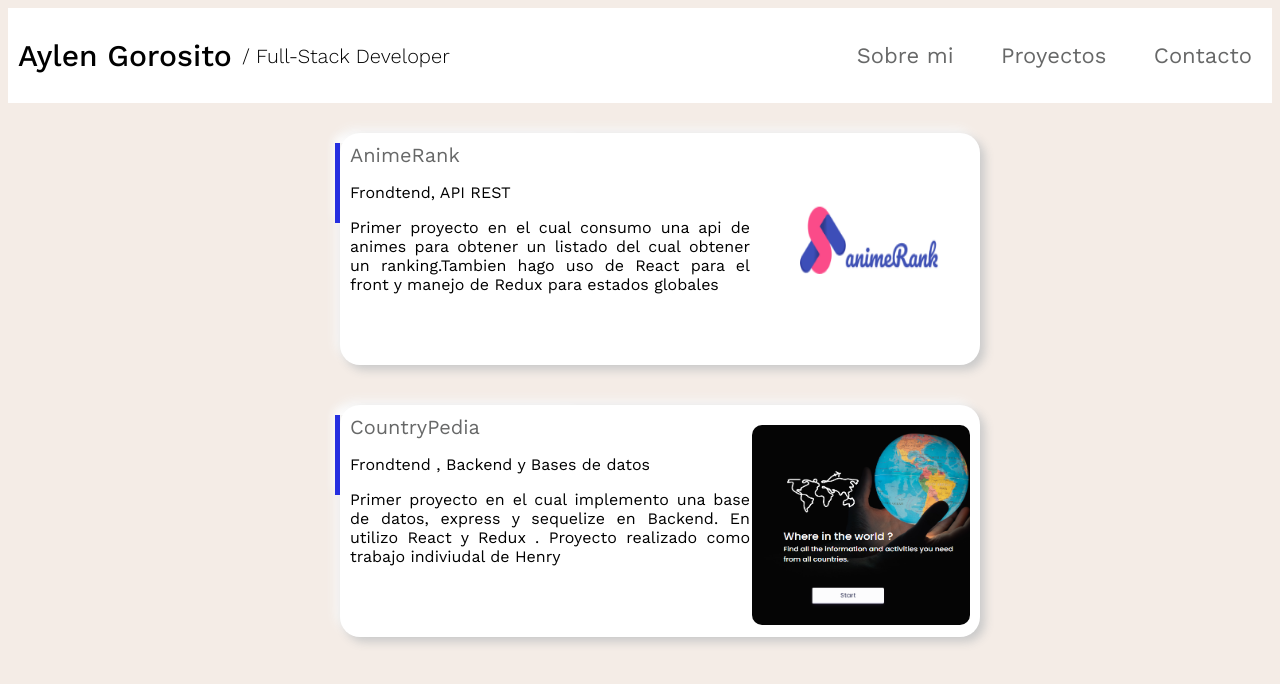
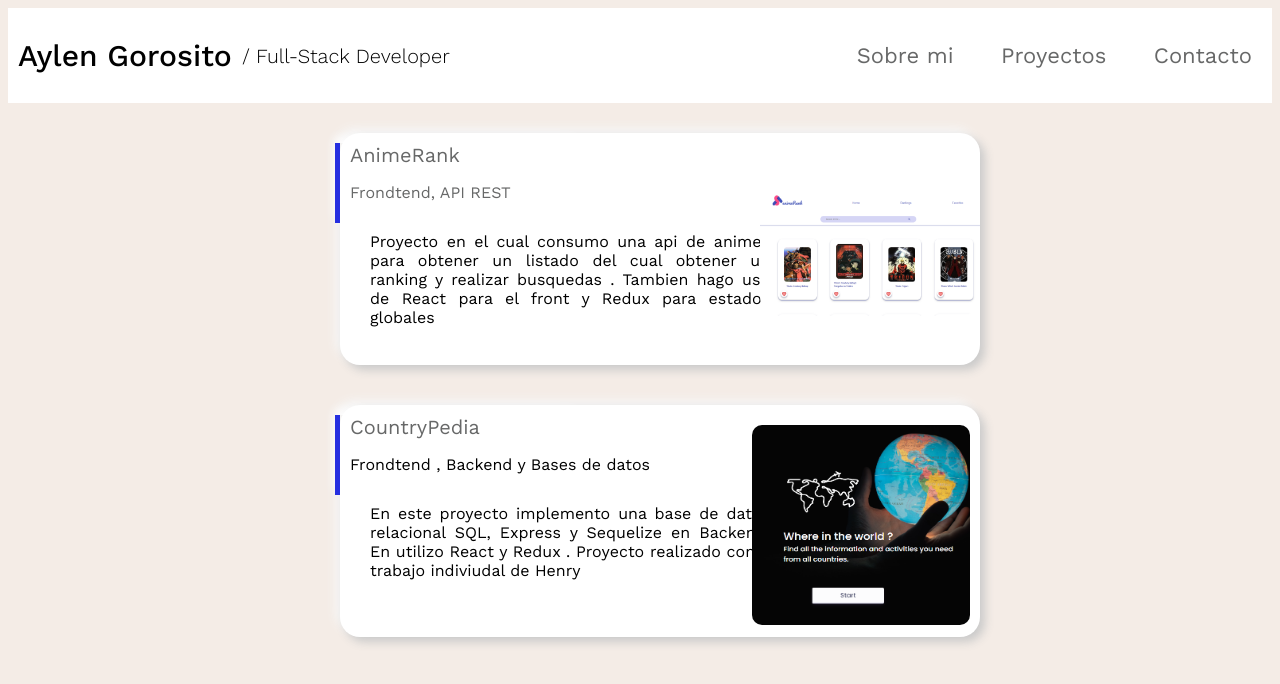
Before and after one commit to AylenGorosito313/portfolio, a React (Vite) app: page /proyects in a window 1280 px wide. Shown: the top 684 px of the page. Built offline with nearby package versions, Linux system fonts and the light colour scheme.

Commit message:
first committt

```diff
--- a/src/pages/proyects/Proyects.css
+++ b/src/pages/proyects/Proyects.css
@@ -69,6 +69,8 @@
   margin: 0;
   padding-left: 10px;
   text-align: justify;
+
+  cursor: pointer;
 }
 
 .div-titul-p {
@@ -95,8 +97,9 @@
   font-family: Work sans;
   font-weight: 400;
   font-size: 16px;
+  margin:0;
   width: 400px;
-  padding-left: 10px;
+  padding: 30px;
   text-align: justify;
 }
 
--- a/src/pages/proyects/Proyects.jsx
+++ b/src/pages/proyects/Proyects.jsx
@@ -1,29 +1,28 @@
 import React from "react";
 import "./Proyects.css";
-import imgRankA from "../../assets/Captura.png";
+import imgRankA from "../../assets/animerank.png";
 import pedia from "../../assets/pedia.png";
 export default function Proyects() {
   return (
     <div className="container-gneral">
       <div className="div-proyect">
         <div className="card-pro">
-            <div className="div-logo">
-
+          <div className="div-logo">
             <img className="logo" src={imgRankA} alt="app" />
-            </div>
+          </div>
 
           <div className="div-titul-p">
             {" "}
             <a className="Link-proyecto" href="https://animerankig.vercel.app">
               {" "}
               <p className="title-proyect">AnimeRank</p>
+              <p className="p-proyect">Frondtend, API REST</p>
             </a>
-            <p className="p-proyect">Frondtend, API REST</p>
             <div>
               <p className="parrafo-proyecto ">
-                Primer proyecto en el cual consumo una api de animes para
-                obtener un listado del cual obtener un ranking.Tambien hago uso
-                de React para el front y manejo de Redux para estados globales{" "}
+                Proyecto en el cual consumo una api de animes para
+                obtener un listado del cual obtener un ranking y realizar busquedas . Tambien hago uso
+                de React para el front y Redux para estados globales{" "}
               </p>
             </div>
           </div>
@@ -31,21 +30,24 @@ export default function Proyects() {
       </div>
       <div className="div-proyect">
         <div className="card-pro">
-        <div className="div-logo-pedia">
-        <img className="logo-pedia" src={pedia} alt="app" />
-        </div>
+          <div className="div-logo-pedia">
+            <img className="logo-pedia" src={pedia} alt="app" />
+          </div>
 
           <div className="div-titul-p">
             {" "}
-            <a className="Link-proyecto" href="https://pi-henry-front.vercel.app/">
+            <a
+              className="Link-proyecto"
+              href="https://pi-henry-front.vercel.app/"
+            >
               <p className="title-proyect">CountryPedia</p>
             </a>
             <p className="p-proyect">Frondtend , Backend y Bases de datos</p>
             <div>
               {" "}
               <p className="parrafo-proyecto ">
-                Primer proyecto en el cual implemento una base de datos, express
-                y sequelize en Backend. En utilizo React y Redux . Proyecto
+                En este proyecto  implemento una base de datos relacional SQL, Express
+                y Sequelize en Backend. En utilizo React y Redux . Proyecto
                 realizado como trabajo indiviudal de Henry{" "}
               </p>
             </div>
```
Also changed, not shown: src/assets/Captura.PNG (deleted), src/assets/animerank.png (added).
